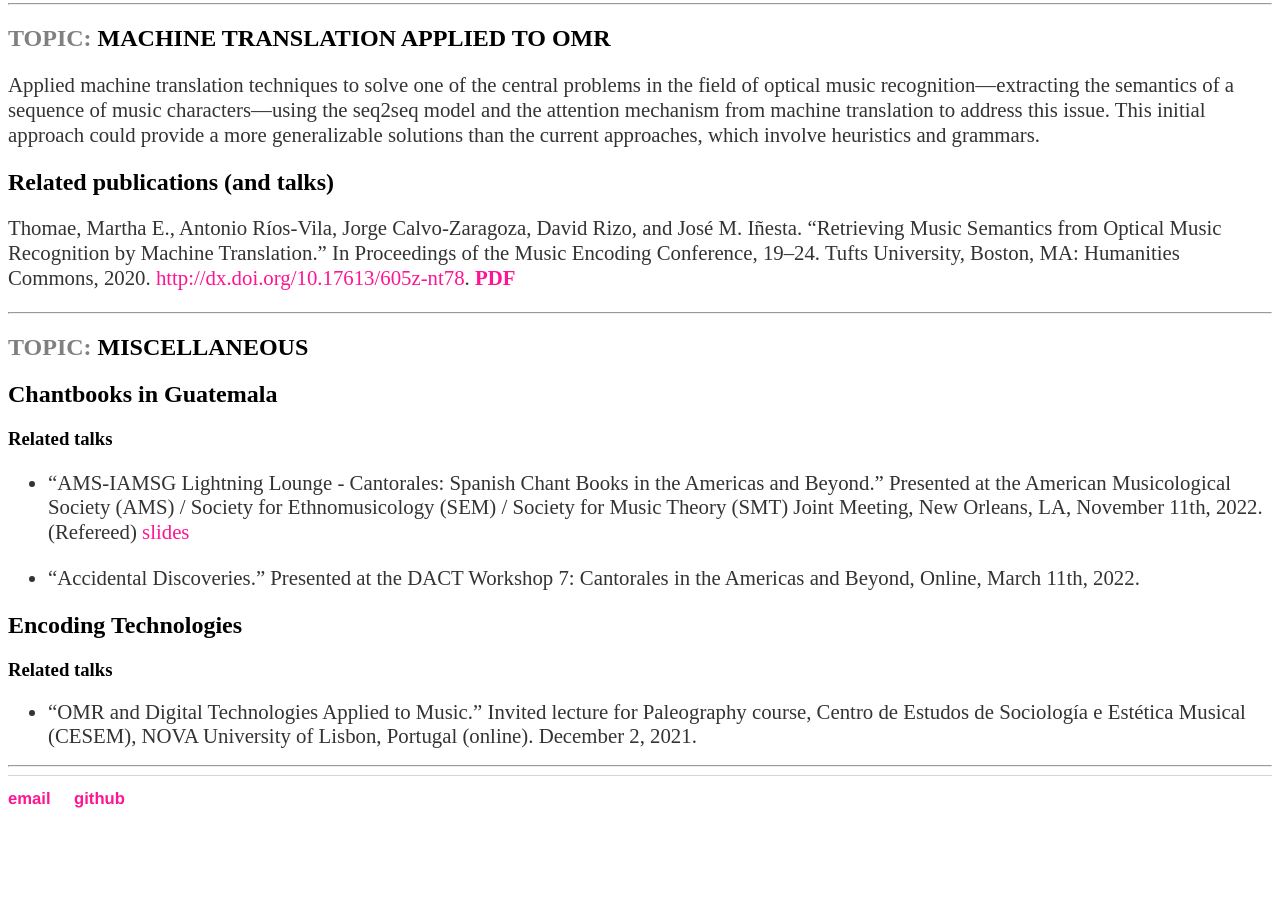
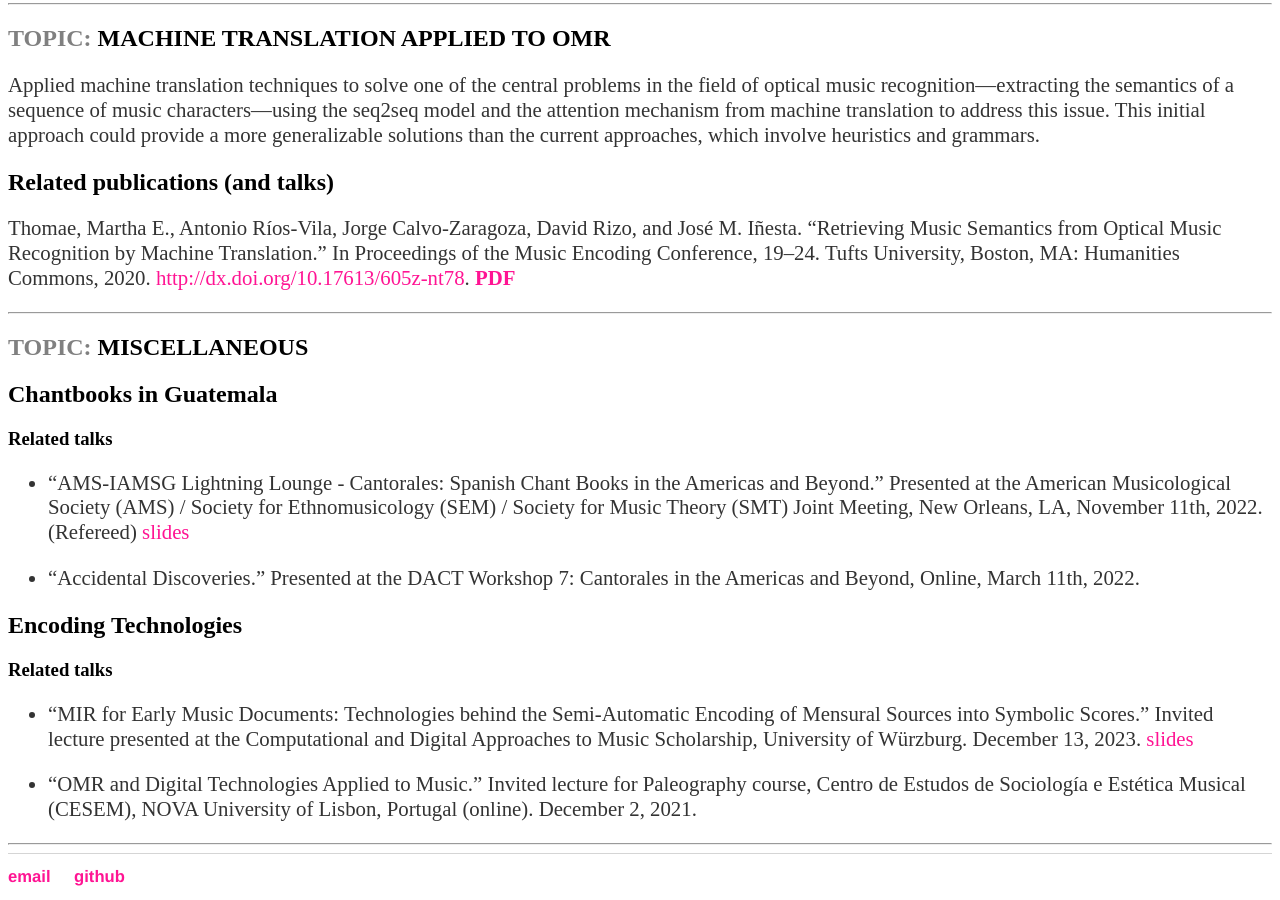
Before and after one commit to martha-thomae/martha-thomae.github.io, a Jekyll site: the page built from projects/index.md, in a window 1280 px wide and 900 px high, scrolled down 3946 px. Built offline with Jekyll 4.4.1, drawn with Linux system fonts in a browser that asks for light colours; before the commit the page ends 4768 px from its top, so only the background shows below that.

Commit message:
Add last talk of 2023

```diff
--- a/_data/talksEncodingTechs.yaml
+++ b/_data/talksEncodingTechs.yaml
@@ -1,2 +1,4 @@
+- name: '“MIR for Early Music Documents: Technologies behind the Semi-Automatic Encoding of Mensural Sources into Symbolic Scores.” Invited lecture presented at the Computational and Digital Approaches to Music Scholarship, University of Würzburg. December 13, 2023.'
+  link: https://codamus.pubpub.org/pub/2023-elias/release/1
 - name: “OMR and Digital Technologies Applied to Music.” Invited lecture for Paleography course, Centro de Estudos de Sociología e Estética Musical (CESEM), NOVA University of Lisbon, Portugal (online). December 2, 2021.
   link: /
```
